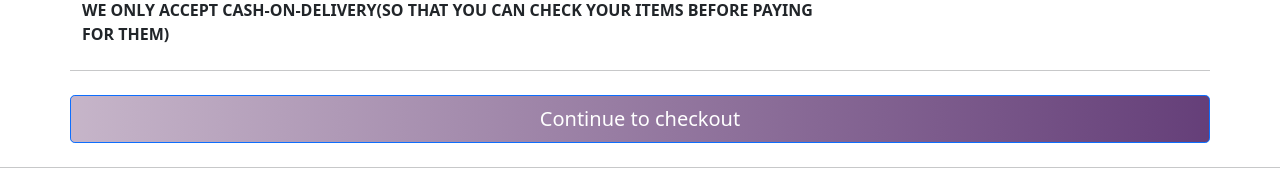
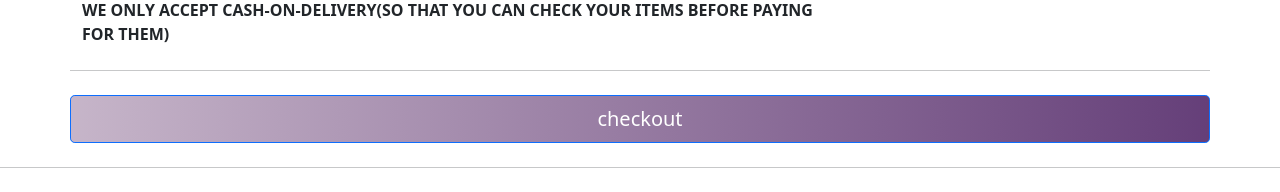
Before and after one commit to TanviS1971/Amour, a Django app: page /purchase/ in a window 1280 px wide. Shown: the part 1197-1389 px from the top of the page. Run offline with Django 3.2, Linux system fonts and the light colour scheme; a user stored in the database is signed in; data comes from the database, SQL or seed files in the repository; some libraries are stand-ins or nearby versions.

Commit message:
second commit

```diff
--- a/catalog/templates/purchase.html
+++ b/catalog/templates/purchase.html
@@ -150,7 +150,7 @@
               </div>
 
               <hr class="mb-4">
-              <button class="btn btn-primary btn-lg btn-block" type="submit">Continue to checkout</button>
+              <button class="btn btn-primary btn-lg btn-block" type="submit">checkout</button>
             </form>
 
           </div>
```
